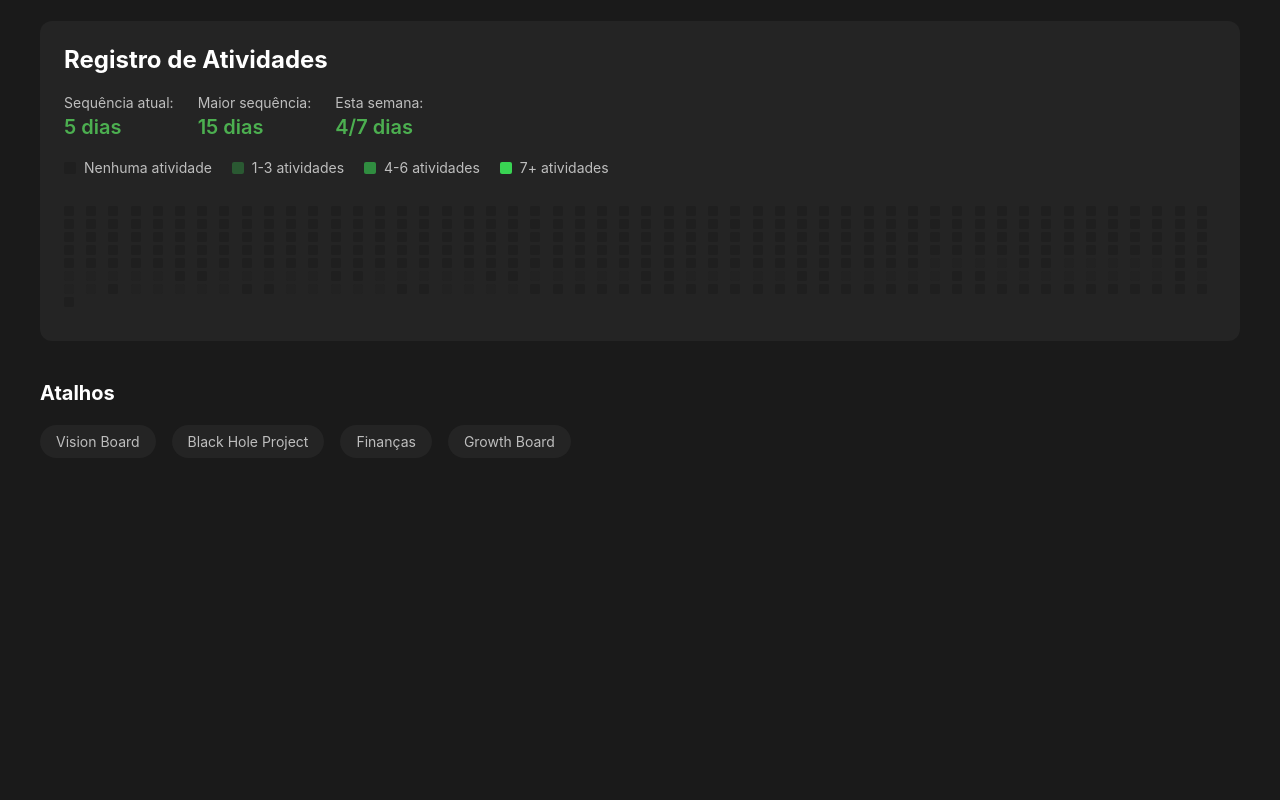
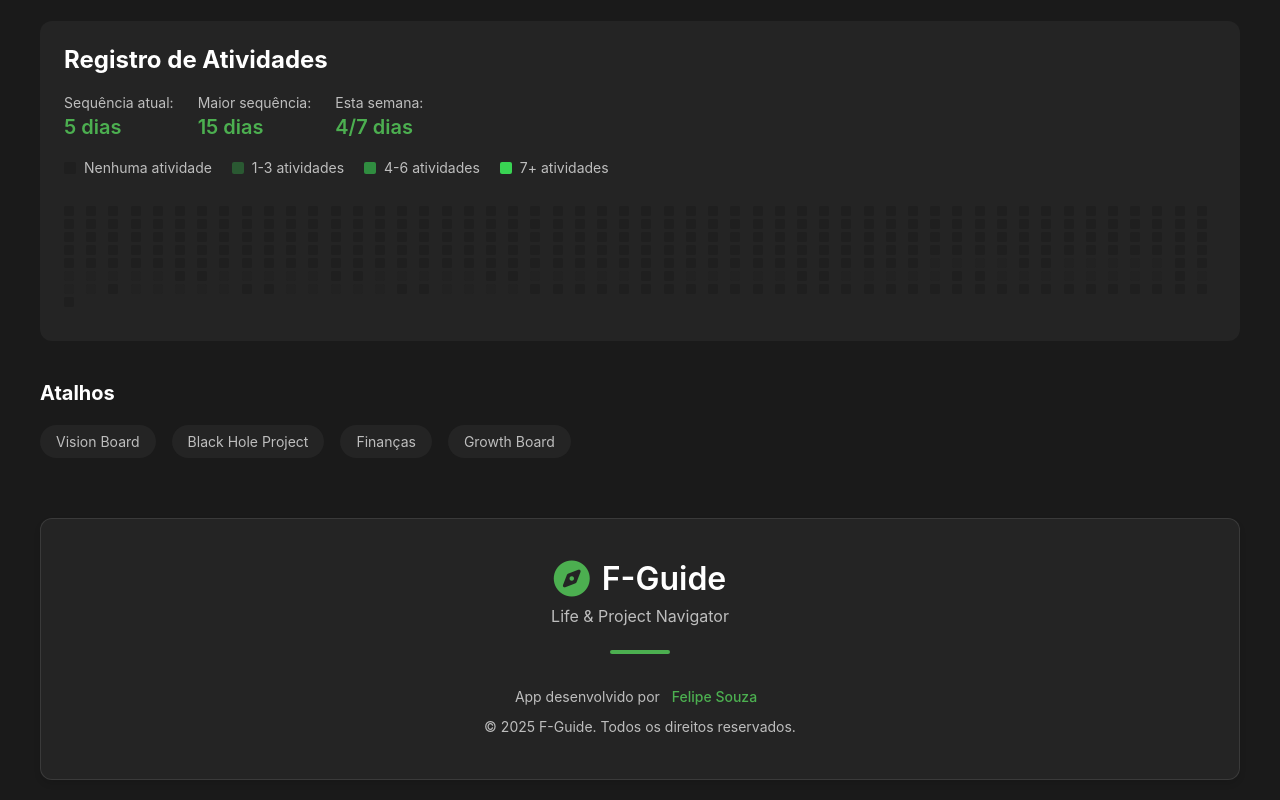
Before and after one commit to felipesouzadsgn/f-system-v0, a plain HTML site: page index.html in a window 1280 px wide. Shown: the part 874-1674 px from the top of the page. Before the commit the page ends 1352 px from the top, so only its background shows below. Drawn offline with Linux system fonts and the light colour scheme.

Commit message:
Update code

```diff
--- a/index.html
+++ b/index.html
@@ -159,6 +159,25 @@
       </div>
     </section>
   </div>
+
+  <footer class="footer">
+    <div class="footer-content">
+      <div class="footer-main">
+        <div class="footer-logo">
+          <i class="fas fa-compass"></i>
+          <span>F-Guide</span>
+        </div>
+        <p class="footer-description">Life & Project Navigator</p>
+        <div class="footer-divider"></div>
+        <div class="footer-copyright">
+          <p>App desenvolvido por <a href="https://github.com/felipesouzadsgn" target="_blank"
+              rel="noopener noreferrer">Felipe Souza</a></p>
+          <p>&copy; 2025 F-Guide. Todos os direitos reservados.</p>
+        </div>
+      </div>
+    </div>
+  </footer>
+
   <script type="module" src="src/scripts/main.js"></script>
 </body>
 
--- a/src/styles/main.css
+++ b/src/styles/main.css
@@ -363,3 +363,102 @@ body {
         font-size: 24px;
     }
 }
+
+/* Footer Styles */
+.footer {
+    margin-top: 60px;
+    padding: 0 20px;
+}
+
+.footer-content {
+    max-width: 1200px;
+    margin: 0 auto;
+    background: var(--card-background);
+    border-radius: var(--border-radius);
+    padding: 40px;
+    box-shadow: 0 4px 6px rgba(0, 0, 0, 0.1);
+    border: 1px solid rgba(255, 255, 255, 0.1);
+}
+
+.footer-main {
+    display: flex;
+    flex-direction: column;
+    align-items: center;
+    text-align: center;
+    gap: 16px;
+}
+
+.footer-logo {
+    display: flex;
+    align-items: center;
+    gap: 12px;
+    font-size: 32px;
+    font-weight: 600;
+}
+
+.footer-logo i {
+    color: var(--accent-color);
+    font-size: 36px;
+}
+
+.footer-description {
+    color: var(--text-secondary);
+    font-size: 16px;
+    margin-top: -8px;
+}
+
+.footer-divider {
+    width: 60px;
+    height: 4px;
+    background: var(--accent-color);
+    border-radius: 2px;
+    margin: 8px 0;
+}
+
+.footer-copyright {
+    color: var(--text-secondary);
+    font-size: 14px;
+    line-height: 1.6;
+    display: flex;
+    flex-direction: column;
+    gap: 8px;
+    margin-top: 8px;
+}
+
+.footer-copyright a {
+    color: var(--accent-color);
+    text-decoration: none;
+    font-weight: 500;
+    transition: all 0.2s ease;
+    padding: 2px 8px;
+    border-radius: 4px;
+}
+
+.footer-copyright a:hover {
+    color: var(--text-primary);
+    background: rgba(255, 255, 255, 0.1);
+}
+
+/* Responsive adjustments for footer */
+@media (max-width: 768px) {
+    .footer {
+        padding: 16px;
+        margin-top: 40px;
+    }
+
+    .footer-content {
+        padding: 30px 20px;
+    }
+
+    .footer-logo {
+        font-size: 28px;
+    }
+
+    .footer-logo i {
+        font-size: 32px;
+    }
+
+    .footer-description {
+        font-size: 14px;
+    }
+}
```
